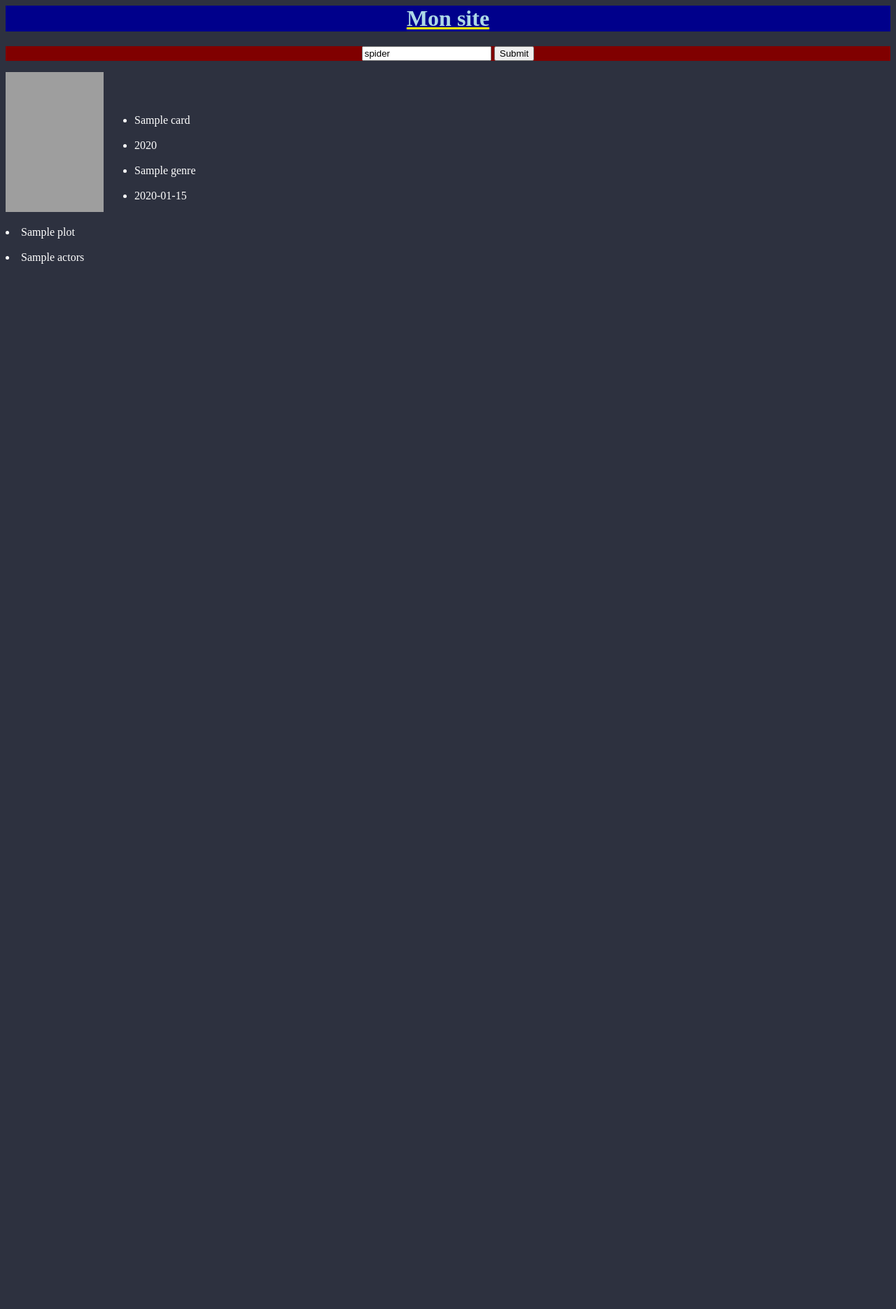
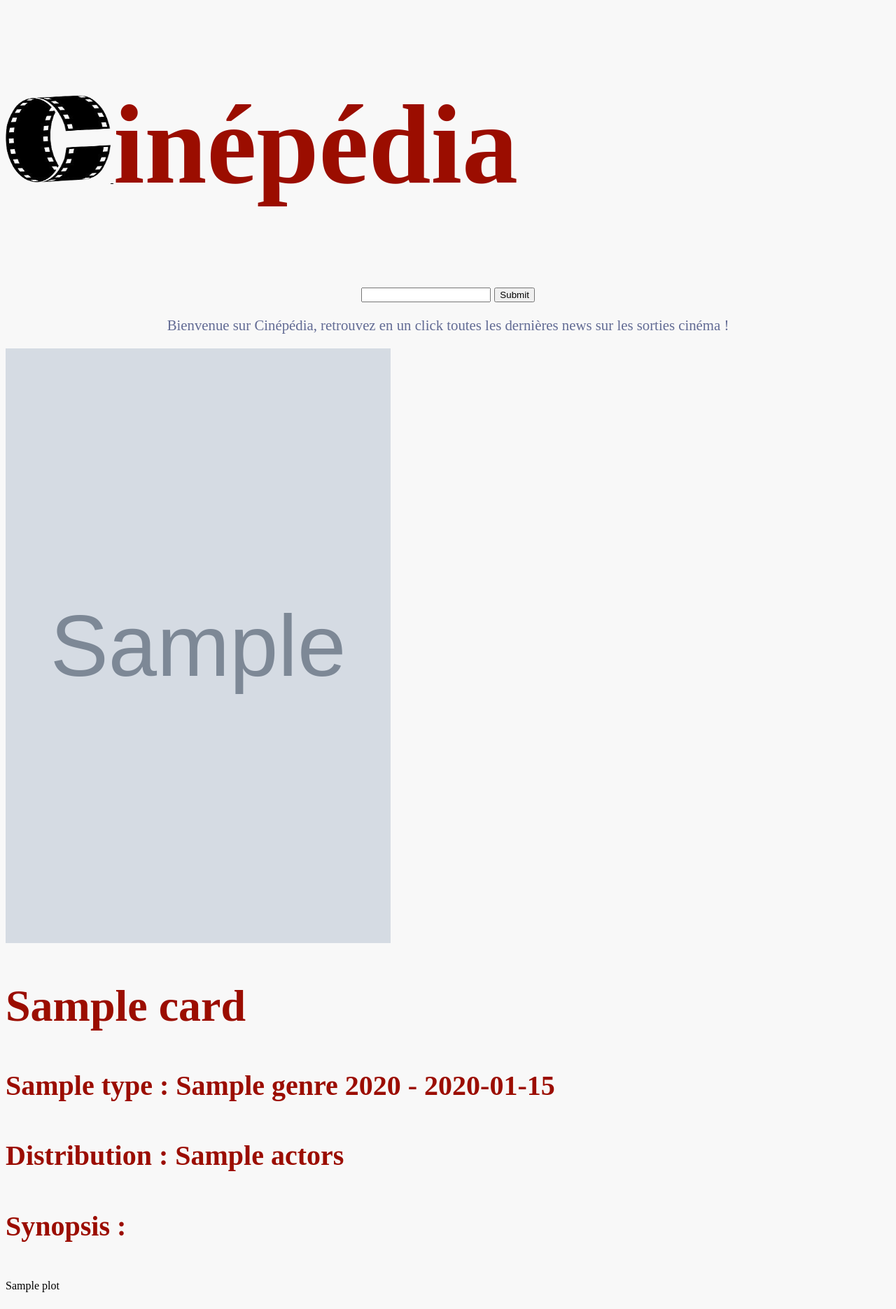
Before and after one commit to Emilie11/movies_encyclopedie, a Flask app: template templates/card.html in a window 1280 px wide. Shown: the whole page at 70% size. Before the commit the page ends 377 px from the top, so only its background shows below. Run offline with Flask 2, Linux system fonts and the light colour scheme; the template is opened without the code that fills it: most values are stand-ins (such as "Sample title", 1, 10 or a date in 2020); grey boxes marked "Sample" are stand-in pictures; grey boxes are pictures that could not be loaded.

Commit message:
Ready to be refractor with BootStrap

```diff
--- a/main.py
+++ b/main.py
@@ -1,6 +1,7 @@
 from flask import Flask, render_template, session, request
 from dotenv import load_dotenv
 import os, json
+import requests
 
 load_dotenv()
 app = Flask(__name__)
@@ -22,6 +23,10 @@ def search_movie():
 	search_result = json.load(open('./examples/search.json', 'rb'))['Search']
 
 	####### PRODUCTION PURPOSE  #######
+	api_key = os.getenv("API_KEY")
+	# url = 'http://www.omdbapi.com/?apikey=' + api_key + '&s=' + search_term
+	# search_result = requests.get(url).json()
+	# search_result = search_result['Search']
 
 
 	return render_template('search.html', title='Home', movies_found=search_result)
@@ -33,7 +38,9 @@ def movie_page(movie_id):
 	card_result = json.load(open('./examples/card.json', 'rb'))
 
 	####### PRODUCTION PURPOSE  #######
-
+	# api_key = os.getenv("API_KEY")
+	# url = 'http://www.omdbapi.com/?apikey=' + api_key + '&i=' + movie_id
+	# card_result = requests.get(url).json()
 
 	return render_template('card.html', title='Home', card = card_result)
 
--- a/requirements.txt
+++ b/requirements.txt
@@ -1,2 +1,3 @@
 Flask
 python-dotenv
+requests
--- a/static/style1.css
+++ b/static/style1.css
@@ -1,45 +1,67 @@
 body {
-	background-color: /*#C6C6C6*/ #2D313F;
+	background-color: #f8f8f8;
 }
 
 h1 {
-	background-color: darkblue;
-	color: lightblue;
+	background-color: #f8f8f8;
+	color: #9b0d00;
+	font-size: 10em;
 	text-align: center;
 }
 
 a{
-	color: yellow;
+	color: black;
 }
 
-ul{
-	color: white;
+h2{
+	color: #9b0d00;
+	font-size: 4em;
 }
 
+h3{
+	color: #9b0d00;
+	font-size: 3em;
+}
+
+h4{
+	color: #9b0d00;
+	font-size: 2.5em;
+}
 #search_form{
 	margin:auto;
-	background-color: maroon;
-	color: white;
+	background-color: #f8f8f8;
+	font-size: 1.3em;
+	color:  #626b94;
 	text-align: center;
 }
 #content_box {
-	background-color: #2D313F;
-	color: white;
+	background-color: #f8f8f8;
+	color: black;
 	display: block;
 }
 #picture_box{
-	background-color: pink;
+	background-color: #f8f8f8;
 	display: inline-block;
 
 }
 #description_box{
-	background-color: #2D313F;
+	background-color: #f8f8f8;
 	display: inline-block;
 }
 #plot_box{
-	background-color: #2D313F;
+	background-color: #f8f8f8;
 }
 #actors_box{
-	background-color: #2D313F;
-	color: white;
+	background-color: #f8f8f8;
+	color: black;
 }
+.bg-red{
+	background-color: red;
+}
+
+.bg-green{
+	background-color: blue;
+}
+header div{
+	display: inline-block;
+}
--- a/templates/card.html
+++ b/templates/card.html
@@ -7,29 +7,36 @@
 
 		<div id="picture_box">
 
-		<img src="https://m.media-amazon.com/images/M/MV5BNjM0NTc0NzItM2FlYS00YzEwLWE0YmUtNTA2ZWIzODc2OTgxXkEyXkFqcGdeQXVyNTgwNzIyNzg@._V1_SX300.jpg"
-		alt=""
-		width="140px"
-		height="200px">
+			<img src="{{card.Poster}}"
+			alt=""
+			width="550px"
+			height="850px">
 		</div>
 
 		<div id="description_box">
-			<ul>
+			<h2>
+				{{card.Title}}
+			</h2>
+			<h4>
+				{{card.Type}} : {{card.Genre}}
+				{{card.Year}} - {{card.Runtime}}
+			</h4>
 
-		<li>{{card.Title}} </li><br />
-		<li>{{card.Year}}</li> <br />
-		<li>{{card.Genre}} </li><br />
-		<li>{{card.Runtime}}</li> <br />
-			</ul>
+			<div id="actors_box">
+				<h4>
+					Distribution : {{card.Actors}}
+				</h4>
+			</div>
+			<div id="plot_box">
+				<h4>
+					Synopsis :
+				</h4>
+				<p>
+					{{card.Plot}}
+				</p>
+			</div>
 
 		</div>
-
-	<div id="plot_box">
-		<li>{{card.Plot}}</li> <br />
-	</div>
-
-	<div id="actors_box">
-		<li>{{card.Actors}}</li> <br />
 	</div>
 
 {% endblock %}
--- a/templates/default.html
+++ b/templates/default.html
@@ -1,16 +1,21 @@
 <html>
 	<head>
 		<meta charset="utf-8">
-		<title>Mon site de recherche de film</title>
+		<title>Cinépédia</title>
 		<link rel="stylesheet" href="{{ url_for('static', filename='style1.css') }}">
 	</head>
 
 	<body>
-		<a href="./index">
-			<header>
-			<h1> Mon site </h1>
-			</header>
-		</a>
+		<header>
+			<a href="index">
+			<div >
+				<img src="{{ url_for('static', filename='logo_cinepedia.png') }}" alt="" width="150px" height="125px">
+			</div>
+			<div >
+				<h1>inépédia </h1>
+			</div>
+			</a>
+		</header>
 		<div id="search_form">
 			{% include 'search_form.html' %}
 		</div>
--- a/templates/search.html
+++ b/templates/search.html
@@ -5,8 +5,7 @@
 	{% for movie in movies_found %}
 		<div>
 			<a href="/movie/{{movie.imdbID}}">
-<!-- 			------------------------------------------------------------------------------------------------------------------------------------------------------------------------------------------------------------------------------------------------------------------------------------------------------------------------------------------------------------------  -->
-<hr>
+				<hr>
 				<img src="{{movie.Poster}}"
 					 alt=""
 					 height="100px"
--- a/templates/search_form.html
+++ b/templates/search_form.html
@@ -1,4 +1,5 @@
 <form action="{{ url_for('search_movie') }}" class="form" method="POST">
-	<input type="text" name="search_term" value="spider" />
+	<input type="text" name="search_term"  />
 	<input type="submit"/>
+	<p>Bienvenue sur Cinépédia, retrouvez en un click toutes les dernières news sur les sorties cinéma !</p>
 </form>
```
Also changed, not shown: static/logo_cinepedia.png (added).
